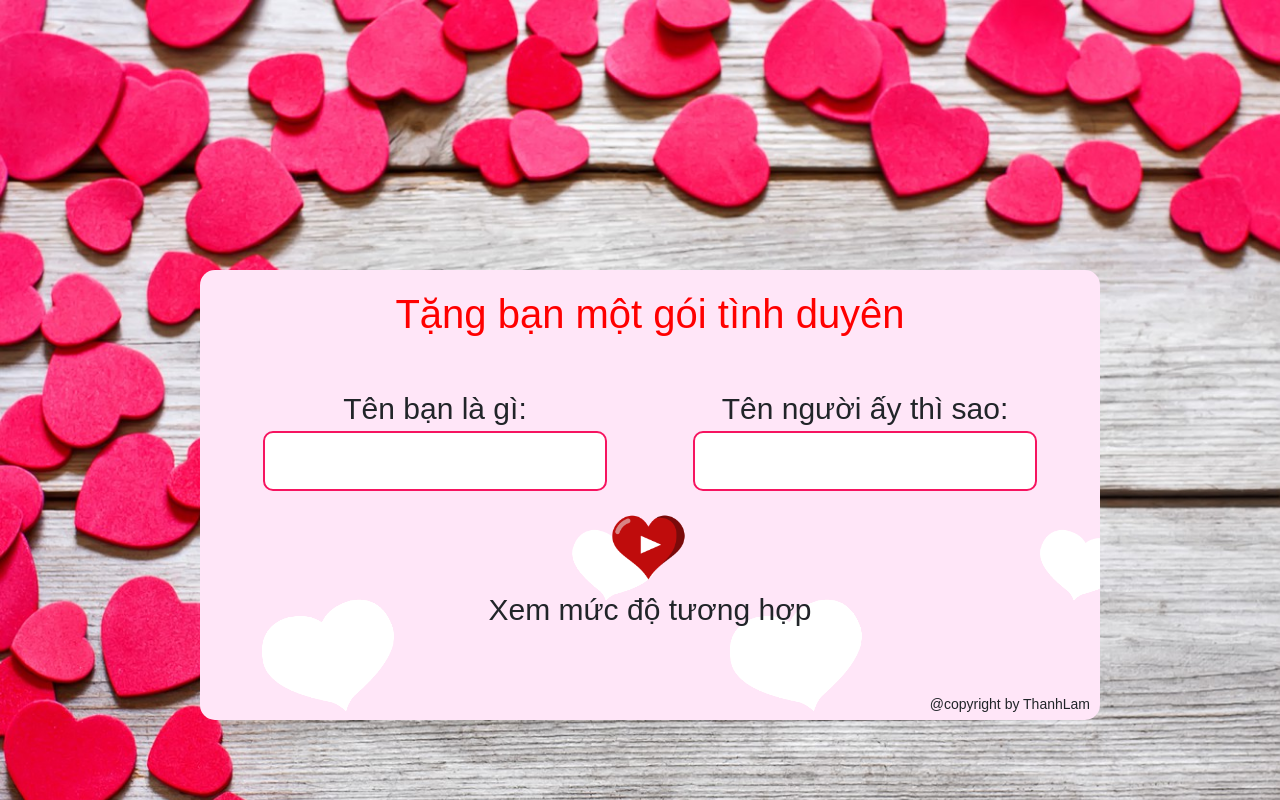
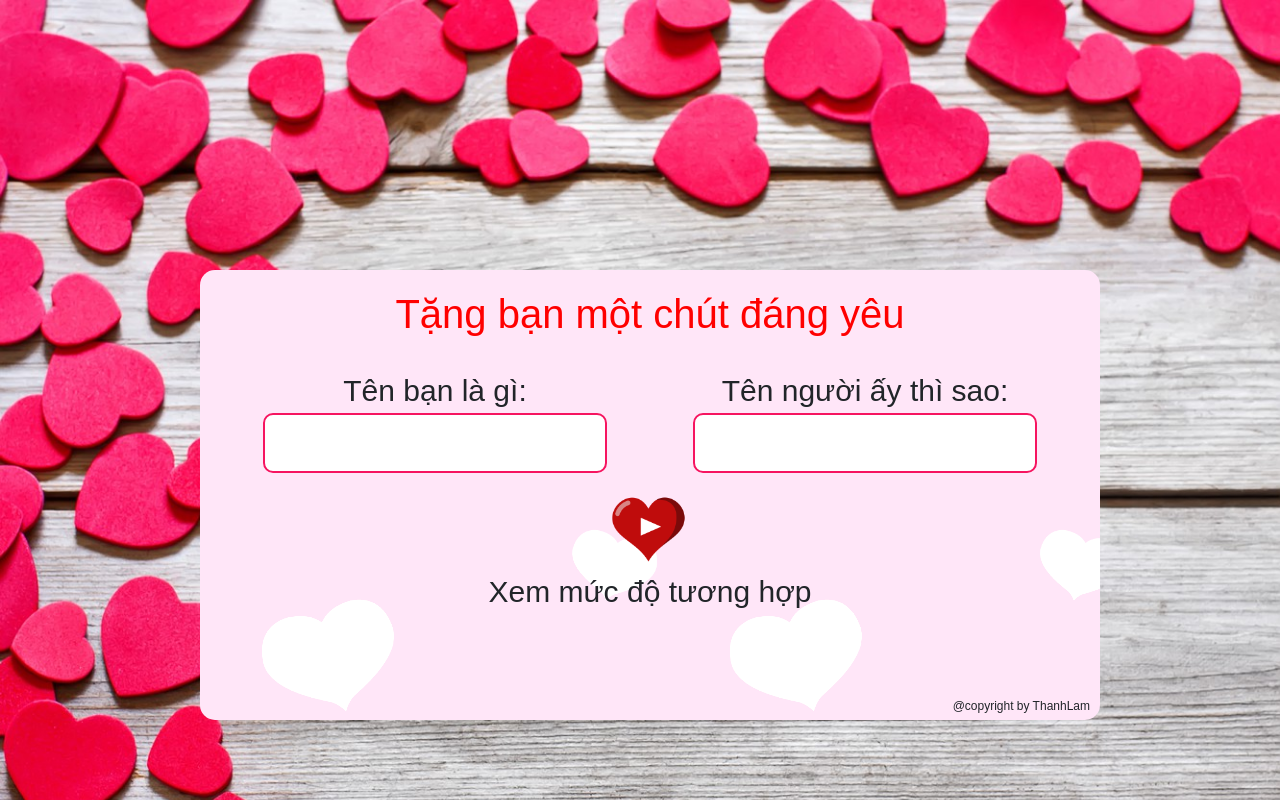
Before and after one commit to ThanhLamUit/Love-Caculator, a plain HTML site: page index.html in a window 1280 px wide. Drawn offline with nearby package versions, Linux system fonts and the light colour scheme; a web font is replaced by a local one.

Commit message:
lower distance between inputs

```diff
--- a/index.html
+++ b/index.html
@@ -15,9 +15,9 @@
 <body>
     <div id="root">
         <header class="text-center">
-            <h3>Tặng bạn một gói tình duyên</h3>
+            <h3>Tặng bạn một chút đáng yêu</h3>
         </header>
-        <form action="" class="mt-5 d-flex flex-column align-items-center">
+        <form action="" class="d-flex flex-column align-items-center">
             <div class="content w-100">
                 <div class="my-input-group text-center">
                     <label class="d-block" for="name1">Tên bạn là gì:</label>
--- a/style.scss
+++ b/style.scss
@@ -53,6 +53,10 @@ form {
     opacity: 1;
     transform: translateY(0);
     transition: all 0.5s ease-out;
+    margin-top: 30px;
+    @include on('lg') {
+        margin-top: 10px;
+    }
 
     .content {
         display: flex;
@@ -77,7 +81,7 @@ form {
 
     .my-input-group:last-child {
         @include on('lg') {
-            margin-top: 40px;
+            margin-top: 20px;
         }
     }
 
@@ -182,5 +186,5 @@ form.fade-out {
     position: absolute;
     bottom: 5px;
     right: 10px;
-    font-size: 14px;
+    font-size: 12px;
 }
```
Also changed, not shown: style.css, 1 other file.
